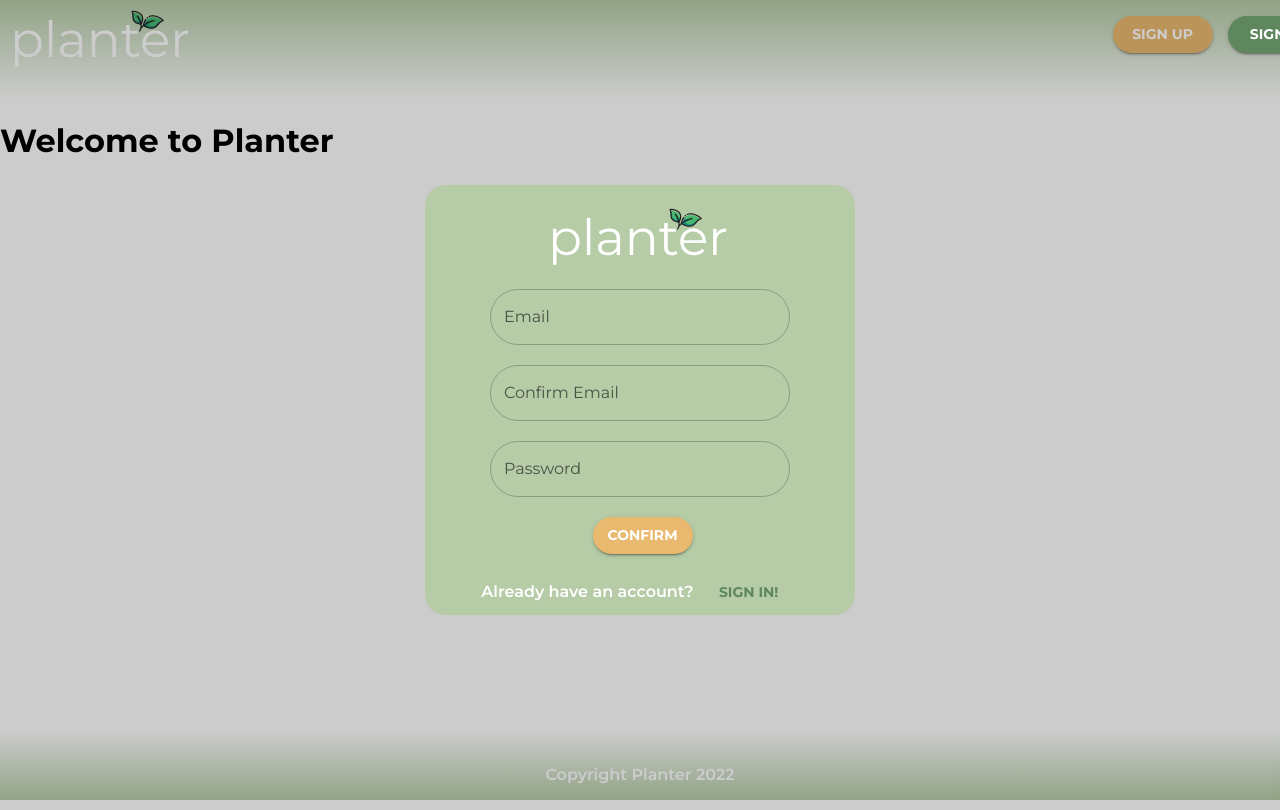
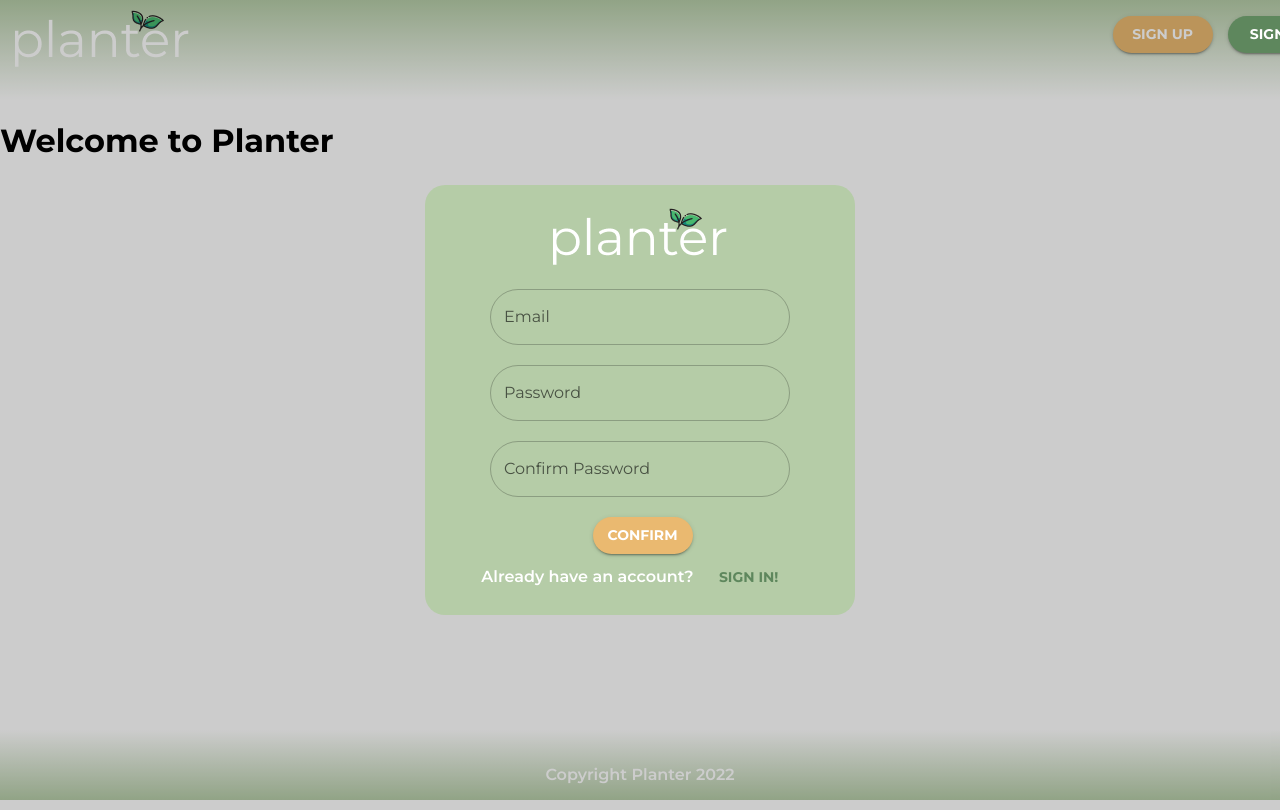
Before and after one commit to tessrexx/PlanterWebapp, a React (Create React App) app: page / in a window 1280 px wide. Both pictures are taken after a click on the button "SIGN UP". Shown: the top 810 px of the page. Built offline with nearby package versions, Linux system fonts and the light colour scheme.

Commit message:
Firebase Sign Up Auth Added

```diff
--- a/package.json
+++ b/package.json
@@ -10,6 +10,7 @@
     "@testing-library/jest-dom": "^5.16.4",
     "@testing-library/react": "^13.2.0",
     "@testing-library/user-event": "^13.5.0",
+    "firebase": "^9.8.1",
     "react": "^18.1.0",
     "react-dom": "^18.1.0",
     "react-responsive-modal": "^6.2.0",
--- a/src/App.js
+++ b/src/App.js
@@ -6,14 +6,17 @@ import Planner from "./Pages/PlannerViewPage";
 import { Routes, Route, Router } from "react-router-dom";
 import Navbar from "./Components/Navbar";
 import Footer from "./Components/Footer";
+import { AuthContextProvider } from "./Contexts/AuthContext";
 
 function App() {
   return (
     <div className="App">
-      <Navbar />
-      <Routes>
-        <Route exact path="/" element={<HomePage />} />
-      </Routes>
+      <AuthContextProvider>
+        <Navbar />
+        <Routes>
+          <Route exact path="/" element={<HomePage />} />
+        </Routes>
+      </AuthContextProvider>
       <Footer />
     </div>
   );
--- a/src/Components/SignIn&UpForm.css
+++ b/src/Components/SignIn&UpForm.css
@@ -10,7 +10,7 @@
 }
 
 .logo {
-  margin-bottom: 20px;
+  margin-bottom: 10px;
 }
 
 .formInner {
@@ -31,13 +31,14 @@
 .formGroup {
   display: block;
   width: 300px;
+  margin-top: 10px;
   margin-bottom: 20px;
   margin-left: 50px;
 }
 
-.password {
+.forgotPassword {
   color: #ffffff;
-  font-weight: 600;
+  font-weight: 300;
   margin-right: 140px;
   margin-bottom: 20px;
 }
@@ -45,5 +46,5 @@
 .signText {
   color: #ffffff;
   font-weight: 600;
-  margin-top: 20px;
+  margin-top: 5px;
 }
--- a/src/Components/SignInForm.jsx
+++ b/src/Components/SignInForm.jsx
@@ -7,19 +7,13 @@ import SignUpForm from "./SignUpForm";
 const SignInForm = ({ openSignIn, SignIn, error }) => {
   const [details, setDetails] = useState({ email: "", password: "" });
 
-  const submitHandler = (e) => {
-    e.preventDefault();
-    SignIn(details);
-  };
-
   const [isOpened, openSignUp] = useState(false);
 
   return (
-    <form className="modal" onSubmit={submitHandler}>
+    <form className="modal">
       <div className="background" onClick={() => openSignIn(false)} />
       <div className="formInner">
         <img className="logo" src="/logo 184x62px.png" alt="" />
-        {error != "" ? <div className="error"> {error} </div> : ""}
         <div className="formGroup">
           <TextField
             fullWidth
@@ -48,20 +42,17 @@ const SignInForm = ({ openSignIn, SignIn, error }) => {
             value={details.password}
           />
         </div>
-        <div className="password">
-          <Link to="/" >Forgot Password?</Link>
+        <div className="forgotPassword">
+          <Link to="/">Forgot Password?</Link>
         </div>
+        {error != "" ? <div className="error"> {error} </div> : ""}
         <Button variant="contained" color="primary" type="submit">
           SIGN IN
         </Button>
         <body className="signText">
           Don't have an account?
-          <Button
-                onClick={() => openSignUp(true)}
-              >
-                Sign Up!
-              </Button>
-              {isOpened && <SignUpForm openSignUp={openSignUp} />}
+          <Button onClick={() => openSignUp(true)}>Sign Up!</Button>
+          {isOpened && <SignUpForm openSignUp={openSignUp} />}
         </body>
       </div>
     </form>
--- a/src/Components/SignUpForm.jsx
+++ b/src/Components/SignUpForm.jsx
@@ -1,29 +1,42 @@
 import React, { useState } from "react";
 import "./SignIn&UpForm.css";
 import { TextField, Button } from "@mui/material";
-import { Link } from "react-router-dom";
 import SignInForm from "./SignInForm";
+import { UserAuth } from "../Contexts/AuthContext";
 
-const SignUpForm = ({ openSignUp, SignUp, error }) => {
-  const [details, setDetails] = useState({
-    email: "",
-    confirmEmail: "",
-    password: "",
-  });
+const SignUpForm = ({ openSignUp, SignUp }) => {
+  const [email, setEmail] = useState("");
+  const [password, setPassword] = useState("");
+  const [error, setError] = useState("");
 
-  const submitHandler = (e) => {
-    e.preventDefault();
-    SignUp(details);
+  // Setting createUser
+  const { createUser } = UserAuth();
+
+  const handleSubmit = async (err) => {
+    err.preventDefault();
+    setError("");
+    try {
+      await createUser(email, password);
+    } catch (err) {
+      setError(err.message);
+      console.log(err.message);
+    }
   };
 
   const [isOpen, openSignIn] = useState(false);
 
   return (
-    <form className="modal" onSubmit={submitHandler}>
+    <form className="modal" onSubmit={handleSubmit}>
       <div className="background" onClick={() => openSignUp(false)} />
       <div className="formInner">
         <img className="logo" src="/logo 184x62px.png" alt="" />
-        {error != "" ? <div className="error"> {error} </div> : ""}
+        {
+          error != "" ? (
+            <div className="error"> {error} </div>
+          ) : (
+            ""
+          ) /*Firebase Error Message*/
+        }
         <div className="formGroup">
           <TextField
             fullWidth
@@ -33,23 +46,7 @@ const SignUpForm = ({ openSignUp, SignUp, error }) => {
             type="text"
             name="email"
             // Calling a function to update setDetails by passing details entered
-            onChange={(e) => setDetails({ ...details, email: e.target.value })}
-            value={details.email}
-          />
-        </div>
-        <div className="formGroup">
-          <TextField
-            fullWidth
-            id="filled-basic"
-            label="Confirm Email"
-            variant="outlined"
-            type="text"
-            name="confirmEmail"
-            // Calling a function to update setDetails by passing details entered
-            onChange={(e) =>
-              setDetails({ ...details, confirmEmail: e.target.value })
-            }
-            value={details.confirmEmail}
+            onChange={(e) => setEmail(e.target.value)}
           />
         </div>
         <div className="formGroup">
@@ -58,13 +55,20 @@ const SignUpForm = ({ openSignUp, SignUp, error }) => {
             id="filled-basic"
             label="Password"
             variant="outlined"
-            type="text"
+            type="password"
             name="password"
             // Calling a function to update setDetails by passing details entered
-            onChange={(e) =>
-              setDetails({ ...details, password: e.target.value })
-            }
-            value={details.password}
+            onChange={(e) => setPassword(e.target.value)}
+          />
+        </div>
+        <div className="formGroup">
+          <TextField
+            fullWidth
+            id="filled-basic"
+            label="Confirm Password"
+            variant="outlined"
+            type="password"
+            name="confirmPassword"
           />
         </div>
         <Button variant="contained" color="secondary" type="submit">
@@ -72,12 +76,8 @@ const SignUpForm = ({ openSignUp, SignUp, error }) => {
         </Button>
         <body className="signText">
           Already have an account?
-              <Button
-                onClick={() => openSignIn(true)}
-              >
-                Sign In!
-              </Button>
-              {isOpen && <SignInForm openSignIn={openSignIn} />}
+          <Button onClick={() => openSignIn(true)}>Sign In!</Button>
+          {isOpen && <SignInForm openSignIn={openSignIn} />}
         </body>
       </div>
     </form>
--- a/src/Components/theme.js
+++ b/src/Components/theme.js
@@ -1,4 +1,3 @@
-import { CenterFocusStrong } from "@mui/icons-material";
 import { createTheme } from "@mui/material/styles";
 
 export const theme = createTheme({
@@ -37,7 +36,15 @@ export const theme = createTheme({
       styleOverrides: {
         root: {
           color: "#5e875d",
-          fontWeight: "bold",
+          fontWeight: "500",
+        },
+      },
+    },
+    MuiTextField: {
+      styleOverrides: {
+        root: {
+          border: "#ffffff",
+          fontWeight: "500",
         },
       },
     },
--- /dev/null
+++ b/src/Contexts/AuthContext.js
@@ -0,0 +1,30 @@
+import { createContext, useContext, useEffect, useState } from "react";
+import {
+  createUserWithEmailAndPassword,
+  signInWithEmailAndPassword,
+  signOut,
+  onAuthStateChanged,
+} from "firebase/auth";
+import { auth } from "../firebase";
+
+const UserContext = createContext();
+
+export const AuthContextProvider = ({ children }) => {
+  const [user, setUser] = useState({});
+
+  const createUser = (email, password) => {
+    return createUserWithEmailAndPassword(auth, email, password);
+  };
+
+  return (
+    // Export values
+    <UserContext.Provider value={{ createUser, user }}>
+      {children}
+    </UserContext.Provider>
+  );
+};
+
+// Makes context available throughout app
+export const UserAuth = () => {
+  return useContext(UserContext);
+};
--- /dev/null
+++ b/src/firebase.js
@@ -0,0 +1,18 @@
+// Import the functions you need from the SDKs you need
+import { initializeApp } from "firebase/app";
+import { getAuth } from "firebase/auth";
+
+// Your web app's Firebase configuration
+const firebaseConfig = {
+  apiKey: "AIzaSyDBKUmMSdcA717f0_7UnU2X0zSHl2lYDko",
+  authDomain: "planter-web-app.firebaseapp.com",
+  projectId: "planter-web-app",
+  storageBucket: "planter-web-app.appspot.com",
+  messagingSenderId: "237982646424",
+  appId: "1:237982646424:web:ee266909191e58c8ab90ed",
+};
+
+// Initialize Firebase
+const app = initializeApp(firebaseConfig);
+export const auth = getAuth(app);
+export default app;
```
Also changed, not shown: src/Components/Button.jsx (added), src/Components/Mixed.css (deleted), 1 other file (tests, documents, lock files or other folders).
